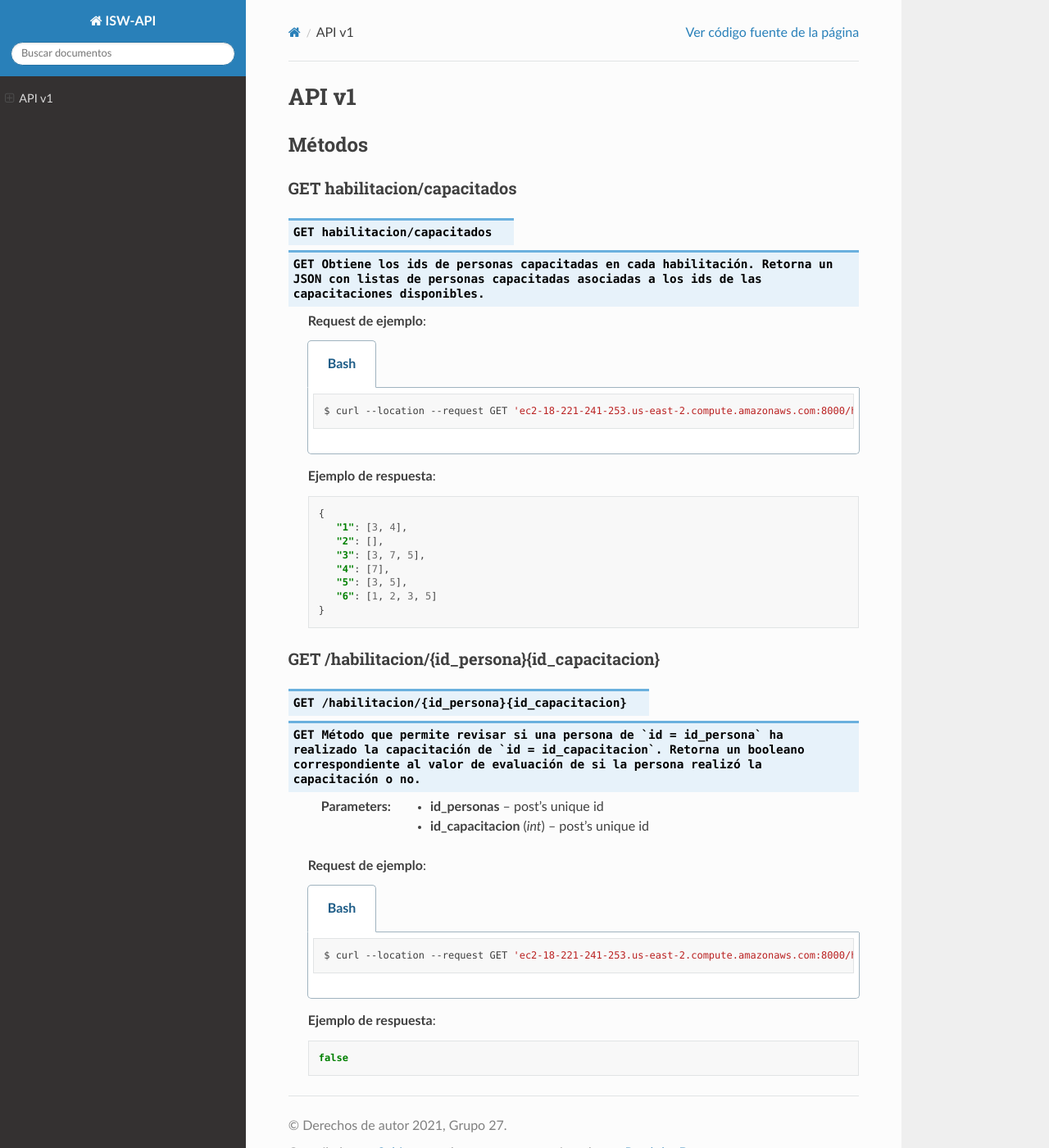
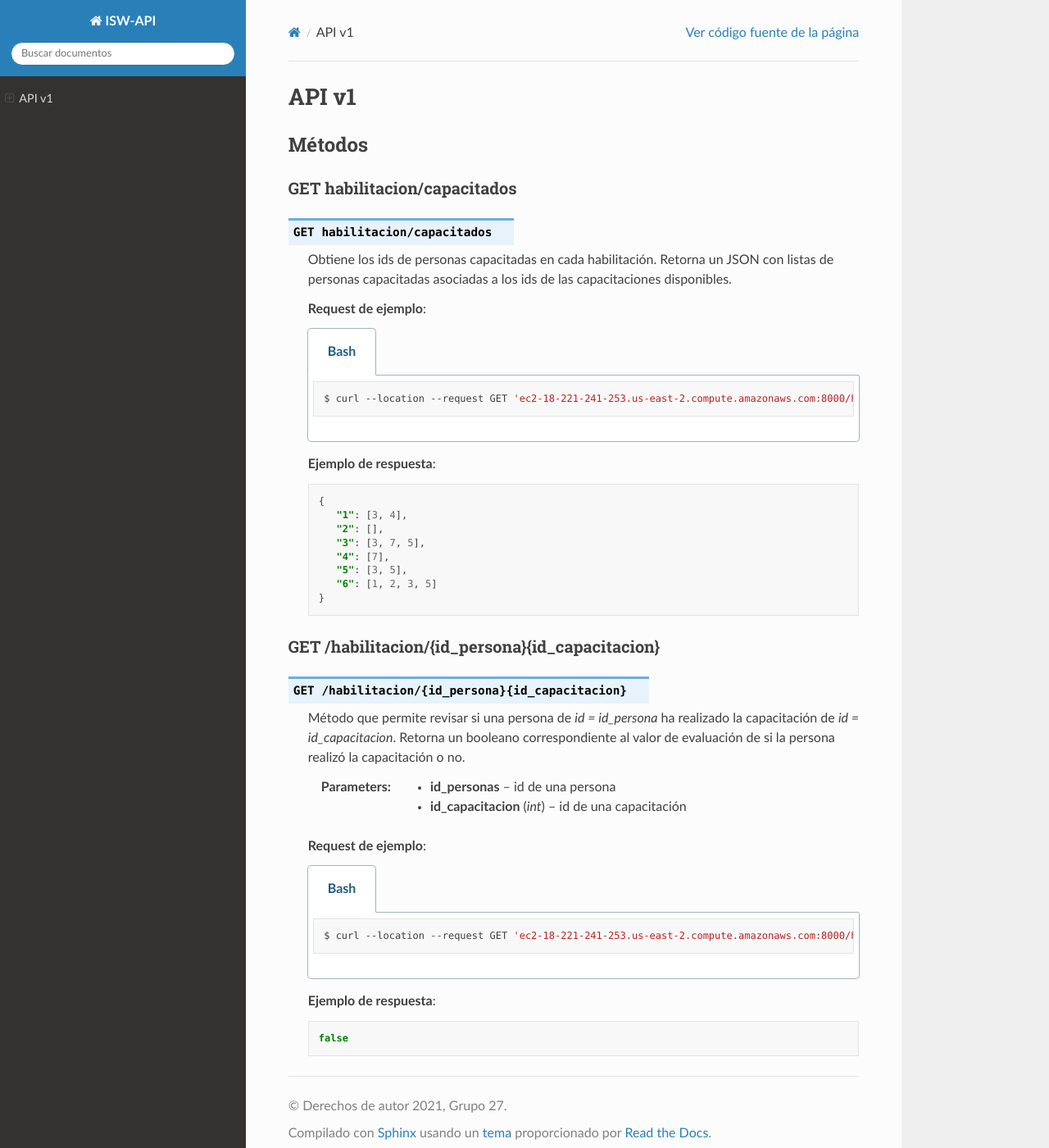
Before and after one commit to HectorxH/ISW-API, a Sphinx documentation site: the page built from docs/source/index.rst, in a window 1280 px wide and 1400 px high. Shown: the whole window at 82% size. Built offline with Sphinx 7.4.7 and the Read the Docs theme 2.0.0, drawn with Linux system fonts in a browser that asks for light colours.

Commit message:
Update index.rst

```diff
--- a/docs/source/index.rst
+++ b/docs/source/index.rst
@@ -16,6 +16,7 @@ Métodos
 GET habilitacion/capacitados
 +++++++++++++
 .. http:get:: habilitacion/capacitados
+
     Obtiene los ids de personas capacitadas en cada habilitación. Retorna un JSON con listas de personas capacitadas asociadas a los ids de las capacitaciones disponibles.
 
     **Request de ejemplo**:
@@ -42,11 +43,12 @@ GET habilitacion/capacitados
 GET /habilitacion/{id_persona}{id_capacitacion}
 +++++++++++++
 .. http:get:: /habilitacion/{id_persona}{id_capacitacion}
+
     Método que permite revisar si una persona de `id = id_persona` ha realizado la capacitación de `id = id_capacitacion`. Retorna un booleano correspondiente al valor de evaluación de si la persona realizó la capacitación o no.
 
-    :param id_personas: post's unique id
+    :param id_personas: id de una persona
     :type id_persona: int
-    :param id_capacitacion: post's unique id
+    :param id_capacitacion: id de una capacitación
     :type id_capacitacion: int
 
     **Request de ejemplo**:
```
